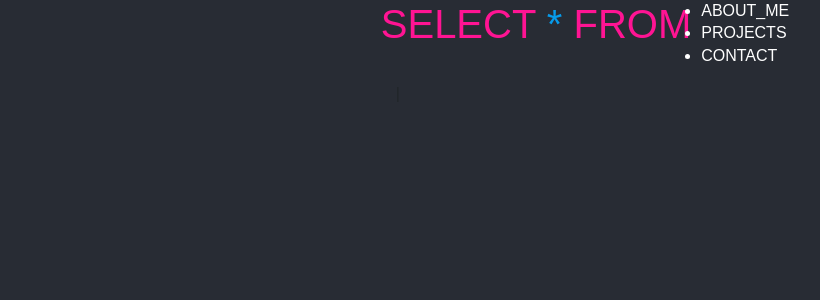
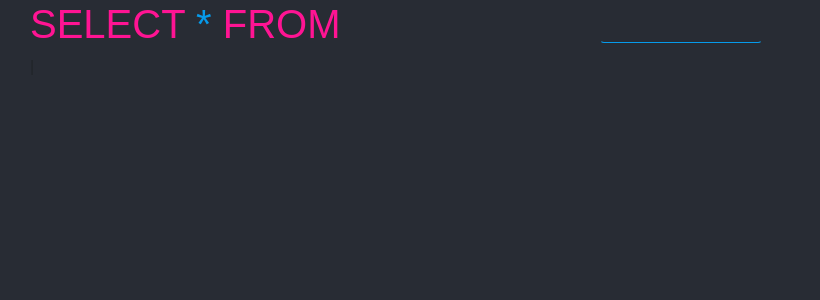
Before and after one commit to nickgiegerich/nick-g, a React (Create React App) app: page / in a window 1280 px wide. Shown: the top 300 px of the page, without its empty margins (55-875 px from the left). Built offline with nearby package versions, Linux system fonts and the light colour scheme.

Commit message:
main entrance/dropdown in good spot

```diff
--- a/package.json
+++ b/package.json
@@ -11,7 +11,8 @@
     "react-bootstrap": "^1.0.0",
     "react-dom": "^16.13.1",
     "react-scripts": "3.4.1",
-    "react-typist": "^2.0.5"
+    "react-typist": "^2.0.5",
+    "reactstrap": "^8.4.1"
   },
   "scripts": {
     "start": "react-scripts start",
--- a/src/App.css
+++ b/src/App.css
@@ -29,3 +29,33 @@ a, li, ul {
   justify-content: center;
   align-items: center;
 }
+
+.flex-wrapper {
+  display: flex;
+}
+
+.my-drop-down {
+  border-bottom: 1px solid #069BEB !important;
+  background-color: transparent;
+  border-color: transparent;
+  padding: 1.275rem 5.00rem;
+}
+
+.my-drop-down:hover {
+  color: black;
+  background-color: rgba(255, 20, 145, 0.384);
+  border-color: transparent;
+}
+
+.my-dropdown-menu {
+  background-color: rgba(255, 20, 145, 0.384);
+}
+
+.my-dropdown-item {
+  color: #069BEB;
+}
+
+.my-dropdown-item:hover {
+  color: rgb(7, 122, 184);
+  background-color: #FF1493;
+}
--- a/src/App.js
+++ b/src/App.js
@@ -1,14 +1,28 @@
 import React from 'react';
 import 'bootstrap/dist/css/bootstrap.min.css';
 import './App.css';
+import Typist from 'react-typist';
 import Entrance from './components/Entrance'
+import PageSelector from './components/PageSelector';
+import Container from 'react-bootstrap/Container';
+import Row from 'react-bootstrap/Row';
+import Col from 'react-bootstrap/Col';
 
 class App extends React.Component {
 
   render() {
     return (
       <div className="App">
-        <Entrance />
+        <Container>
+          <Row>
+            <Col>
+              <Entrance />
+            </Col>
+            <Col>
+              <PageSelector />
+            </Col>
+          </Row>
+        </Container>
       </div>
     );
   }
--- a/src/components/Entrance.js
+++ b/src/components/Entrance.js
@@ -1,23 +1,15 @@
 import React from 'react';
 import '../App.css';
 import Typist from 'react-typist';
+
 
 class Entrance extends React.Component {
 
   render() {
     return (
-      <div className="container-fluid center-entrance">
         <Typist>
-            <div className="row">
-                    <h1 className="entrance-text">SELECT <span className="wildcard">*</span> FROM</h1>
-                    <ul style={{paddingLeft: 10}}>
-                        <li><a href="#">ABOUT_ME</a></li>
-                        <li><a href="#">PROJECTS</a></li>
-                        <li><a href="#">CONTACT</a></li>
-                    </ul>
-            </div>
+          <h1 className="entrance-text">SELECT <span className="wildcard">*</span> FROM</h1>
         </Typist>
-      </div>
     );
   }
 }
--- /dev/null
+++ b/src/components/PageSelector.js
@@ -0,0 +1,55 @@
+import React from 'react';
+import '../App.css';
+import { Dropdown, DropdownToggle, DropdownMenu, DropdownItem } from 'reactstrap';
+
+
+class PageSelector extends React.Component {
+    constructor(props) {
+        super(props);
+
+        this.toggle = this.toggle.bind(this);
+        this.onMouseEnter = this.onMouseEnter.bind(this);
+        this.onMouseLeave = this.onMouseLeave.bind(this);
+        this.state = {
+          dropdownOpen: false
+        };
+      }
+
+      toggle() {
+        this.setState(prevState => ({
+          dropdownOpen: !prevState.dropdownOpen
+        }));
+      }
+
+      onMouseEnter() {
+        this.setState({dropdownOpen: true});
+      }
+
+      onMouseLeave() {
+        this.setState({dropdownOpen: false});
+      }
+
+  render() {
+    return (
+
+              <form id="form">
+
+                <Dropdown className="d-inline-block" onMouseOver={this.onMouseEnter} onMouseLeave={this.onMouseLeave} isOpen={this.state.dropdownOpen} toggle={this.toggle}>
+                    <DropdownToggle className="my-drop-down">
+
+                    </DropdownToggle>
+                    <DropdownMenu className="my-dropdown-menu">
+                        <DropdownItem className="my-dropdown-item">ABOUT_ME</DropdownItem>
+                        <DropdownItem className="my-dropdown-item">PROJECTS</DropdownItem>
+                        <DropdownItem className="my-dropdown-item">CONTACT</DropdownItem>
+                        <DropdownItem divider />
+                    </DropdownMenu>
+                </Dropdown>
+
+              </form>
+
+    );
+  }
+}
+
+export default PageSelector;
```
Also changed, not shown: 1 other file (tests, documents, lock files or other folders).
